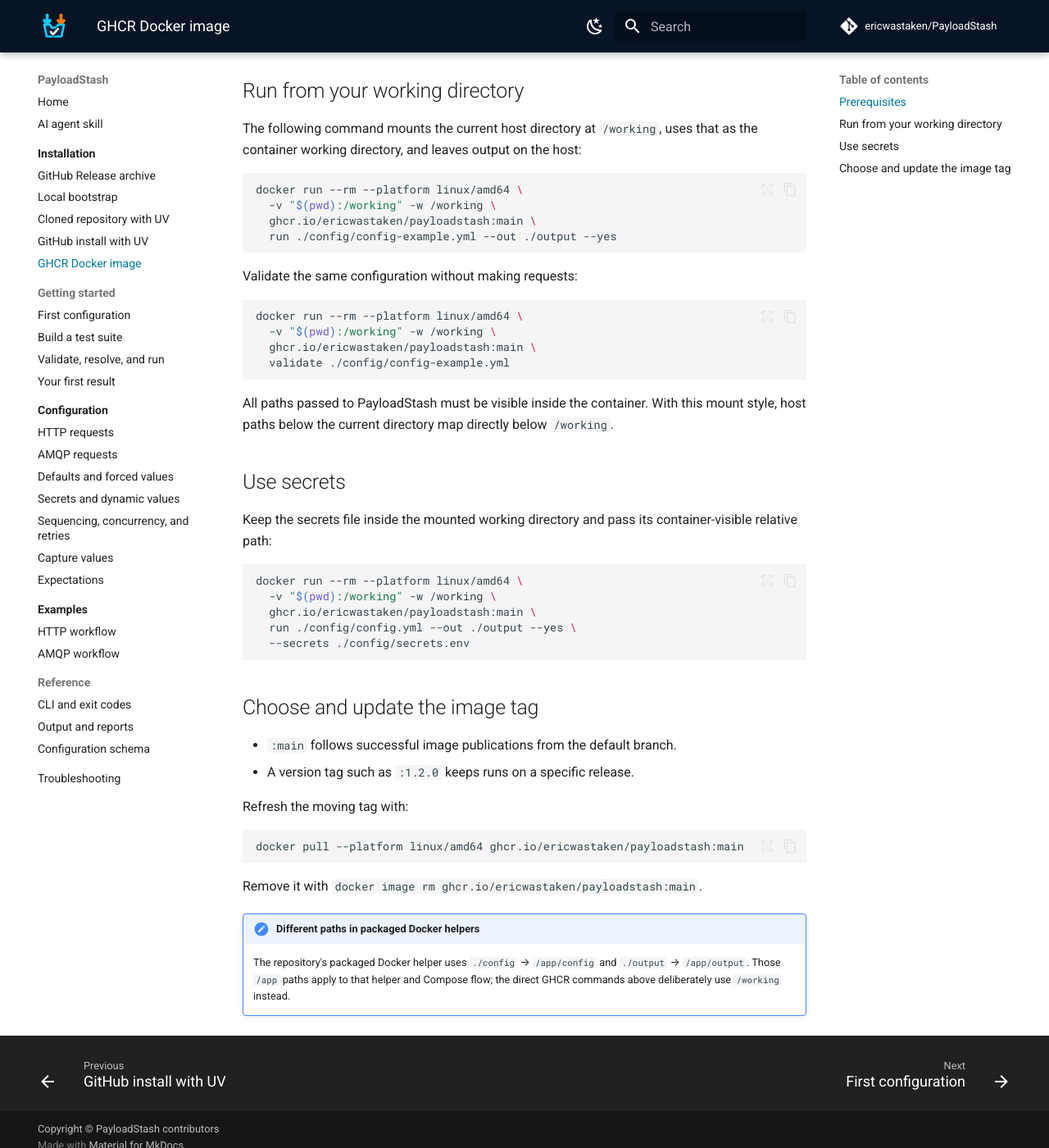
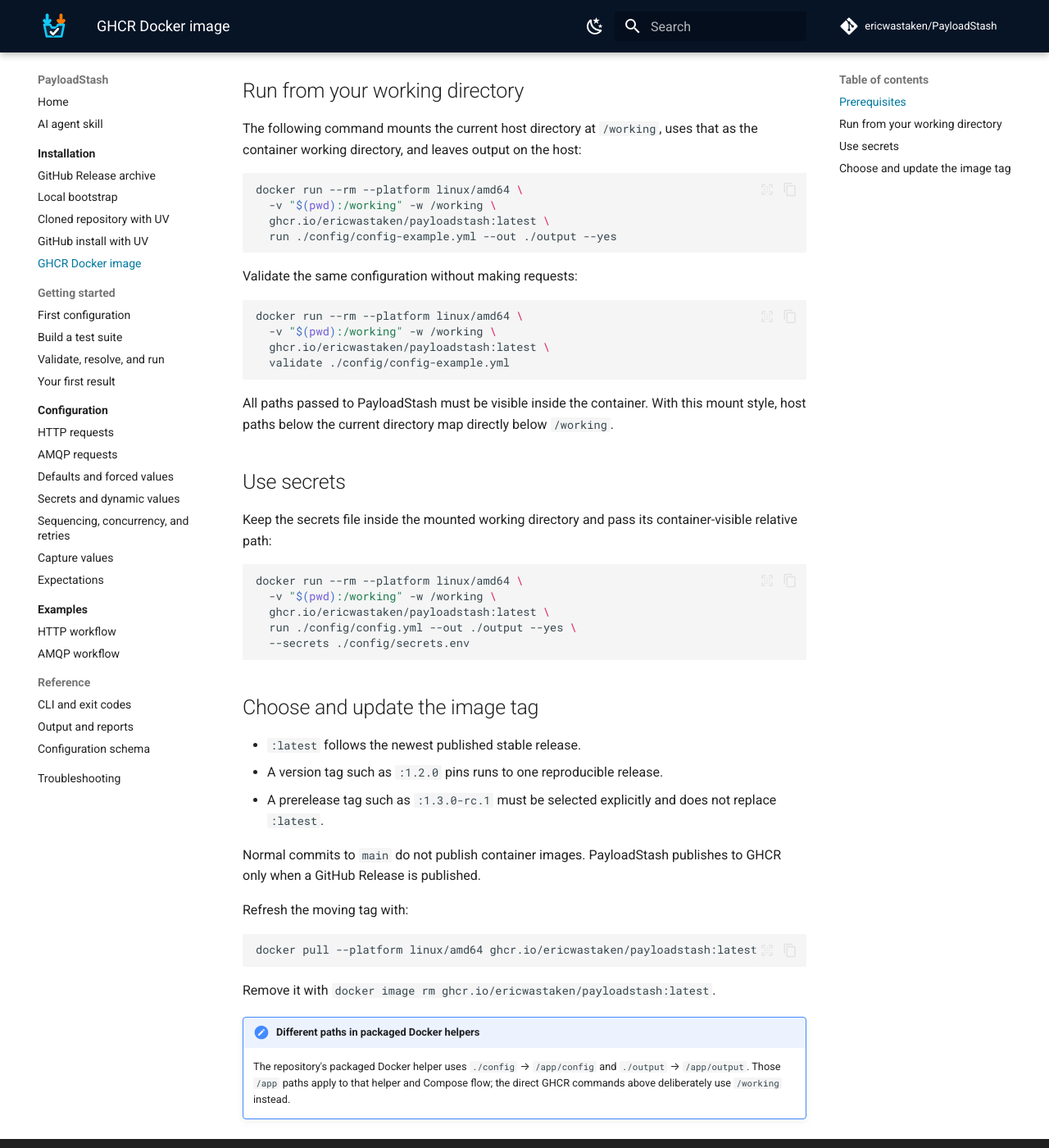
Before and after one commit to ericwastaken/PayloadStash, an MkDocs documentation site: the page built from docs/install/docker.md, in a window 1280 px wide and 1400 px high, scrolled down 544 px. Shown: the whole window at 82% size. Built offline with MkDocs 1.6.1 and Material for MkDocs 9.7.7, drawn with Linux system fonts in a browser that asks for light colours; comment, search, counter and statistics services are not loaded.

Commit message:
docs: clarify container publishing process and use of `:latest` tag
Update documentation to explain that only GitHub Releases trigger container publishing to GHCR, and normal commits do not. Replace references to the `:main` tag with `:latest` in installation and usage examples. Update GitHub Actions workflow to standardize container publishing workflow on Releases.

````diff
--- a/docs/install/docker.md
+++ b/docs/install/docker.md
@@ -20,7 +20,7 @@
 ```bash
 docker run --rm --platform linux/amd64 \
   -v "$(pwd):/working" -w /working \
-  ghcr.io/ericwastaken/payloadstash:main \
+  ghcr.io/ericwastaken/payloadstash:latest \
   run ./config/config-example.yml --out ./output --yes
 ```
 
@@ -29,7 +29,7 @@
 ```bash
 docker run --rm --platform linux/amd64 \
   -v "$(pwd):/working" -w /working \
-  ghcr.io/ericwastaken/payloadstash:main \
+  ghcr.io/ericwastaken/payloadstash:latest \
   validate ./config/config-example.yml
 ```
 
@@ -42,23 +42,26 @@
 ```bash
 docker run --rm --platform linux/amd64 \
   -v "$(pwd):/working" -w /working \
-  ghcr.io/ericwastaken/payloadstash:main \
+  ghcr.io/ericwastaken/payloadstash:latest \
   run ./config/config.yml --out ./output --yes \
   --secrets ./config/secrets.env
 ```
 
 ## Choose and update the image tag
 
-- `:main` follows successful image publications from the default branch.
-- A version tag such as `:1.2.0` keeps runs on a specific release.
+- `:latest` follows the newest published stable release.
+- A version tag such as `:1.2.0` pins runs to one reproducible release.
+- A prerelease tag such as `:1.3.0-rc.1` must be selected explicitly and does not replace `:latest`.
+
+Normal commits to `main` do not publish container images. PayloadStash publishes to GHCR only when a GitHub Release is published.
 
 Refresh the moving tag with:
 
 ```bash
-docker pull --platform linux/amd64 ghcr.io/ericwastaken/payloadstash:main
+docker pull --platform linux/amd64 ghcr.io/ericwastaken/payloadstash:latest
 ```
 
-Remove it with `docker image rm ghcr.io/ericwastaken/payloadstash:main`.
+Remove it with `docker image rm ghcr.io/ericwastaken/payloadstash:latest`.
 
 !!! note "Different paths in packaged Docker helpers"
     The repository's packaged Docker helper uses `./config` → `/app/config` and `./output` → `/app/output`. Those `/app` paths apply to that helper and Compose flow; the direct GHCR commands above deliberately use `/working` instead.
````
Also changed, not shown: README.md (+1 -1 lines), 1 other file.
